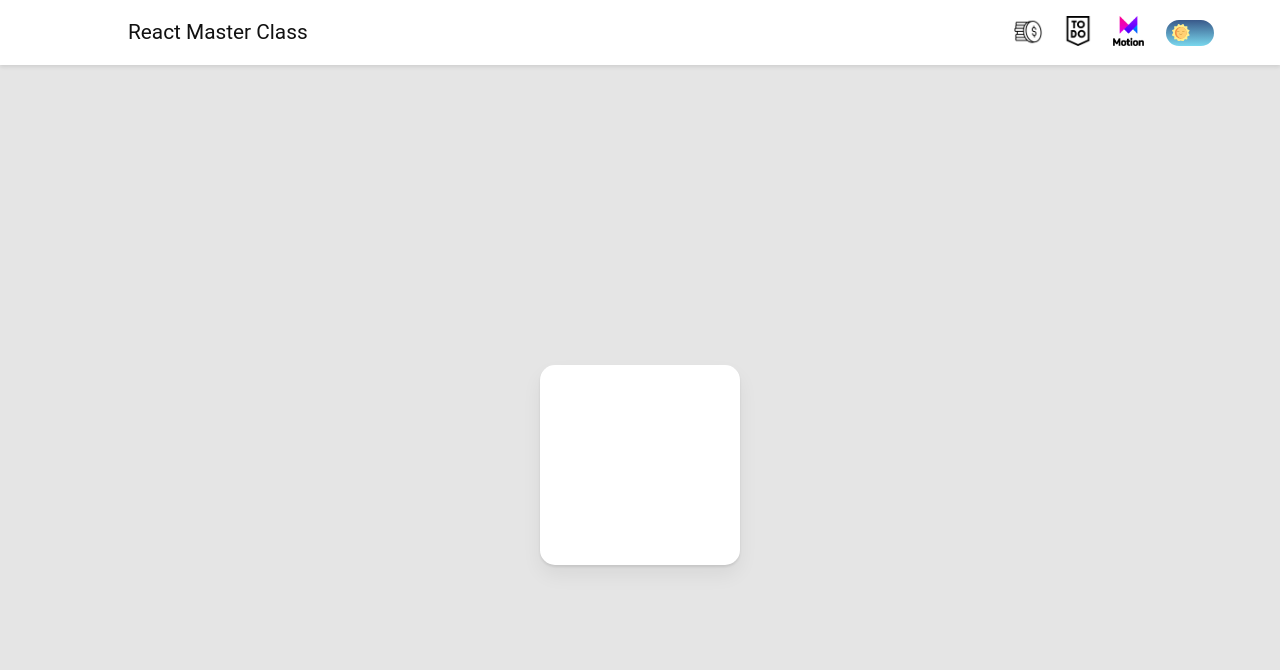
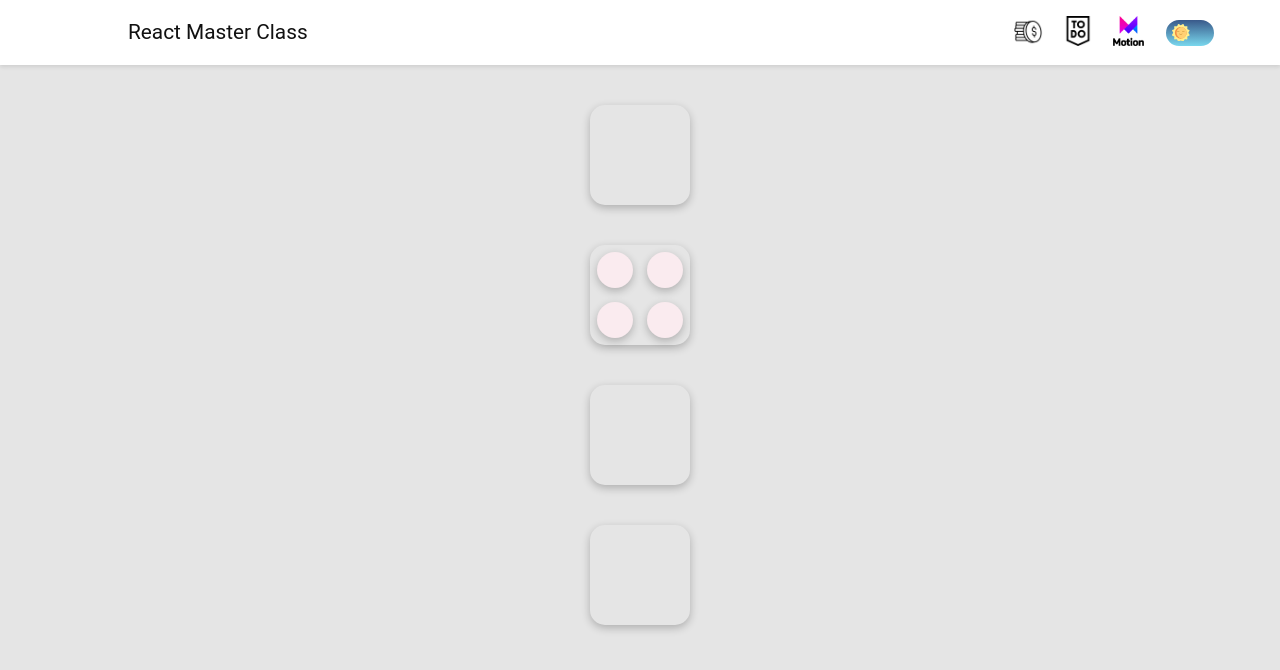
Before and after one commit to jooyul-yoon/todo_react, a React (Create React App) app: page /react/animation in a window 1280 px wide. Shown: the top 670 px of the page. Built offline with nearby package versions, Linux system fonts and the light colour scheme.

Commit message:
Framer-motion variant 1

```diff
--- a/src/components/Navigator.tsx
+++ b/src/components/Navigator.tsx
@@ -64,7 +64,7 @@ const ToDoIcon = styled.div`
   }
 `;
 const DropDown = styled.div<{ isShowing: Boolean }>`
-  margin-top: 21px;
+  margin-top: 10px;
   position: fixed;
   display: ${(props) => (props.isShowing ? "flex" : "none")};
   flex-direction: column;
@@ -125,9 +125,7 @@ const ThemeToggle = styled.button<{ isDark: boolean }>`
 `;
 
 function Navigator() {
-  const [show, setShow] = useState(
-    JSON.parse(localStorage.getItem("isDark") as string) ?? false
-  );
+  const [show, setShow] = useState(false);
   const [isDark, setDarkAtom] = useRecoilState(isDarkAtom);
   const toggleTheme = () => setDarkAtom((prev: any) => !prev);
   const toggleShow = () => setShow(!show);
--- a/src/components/todo_components/framer/Framer.tsx
+++ b/src/components/todo_components/framer/Framer.tsx
@@ -1,25 +1,53 @@
 import React from "react";
 import styled from "styled-components";
 import Navigator from "../../Navigator";
-import { motion } from "framer-motion";
-
-// export const MyComponent=({isVisible})=>(<motion.div animate={{opacity: isVisible? 1: 0}} />)
+import { motion, Variants } from "framer-motion";
 
 const Wrapper = styled.div`
-  height: 100vh;
+  height: 100%;
   width: 100vw;
   display: flex;
-  justify-content: center;
   align-items: center;
+  flex-direction: column;
+  margin: 20px 0;
 `;
 const Box = styled(motion.div)`
-  width: 200px;
-  height: 200px;
-  background-color: white;
+  display: grid;
+  grid-template-columns: repeat(2, 1fr);
+  margin: 20px;
+  width: 100px;
+  height: 100px;
+  background-color: transparent;
   border-radius: 15px;
-  box-shadow: 0 2px 3px rgba(0, 0, 0, 0.1), 0 10px 20px rgba(0, 0, 0, 0.06);
+  box-shadow: rgba(0, 0, 0, 0.24) 0px 3px 8px;
+`;
+const Circle = styled(motion.div)`
+  width: 36px;
+  height: 36px;
+  border-radius: 18px;
+  background-color: ${(props) => props.theme.lightAccent};
+  box-shadow: rgba(0, 0, 0, 0.24) 0px 3px 8px;
+  place-self: center;
 `;
 
+const myVar1: Variants = {
+  start: { scale: 0.5, opacity: 0 },
+  end: {
+    scale: 1,
+    opacity: 1,
+    transition: {
+      type: "spring",
+      duration: 1,
+      bounce: 0.5,
+      delayChildren: 0.3,
+      staggerChildren: 0.2,
+    },
+  },
+};
+const circleVar: Variants = {
+  start: { opacity: 0, y: 10 },
+  end: { opacity: 1, y: 0 },
+};
 function Framer() {
   return (
     <>
@@ -30,6 +58,14 @@ function Framer() {
           animate={{ scale: 1, rotateZ: 360 }}
           transition={{ type: "spring", bounce: 0.5 }}
         />
+        <Box variants={myVar1} initial="start" animate="end">
+          <Circle variants={circleVar} />
+          <Circle variants={circleVar} />
+          <Circle variants={circleVar} />
+          <Circle variants={circleVar} />
+        </Box>
+        <Box />
+        <Box />
       </Wrapper>
     </>
   );
```
